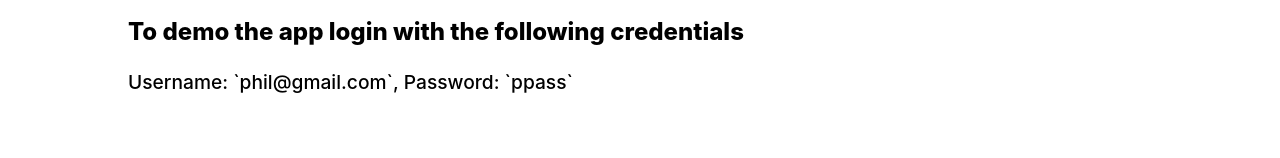
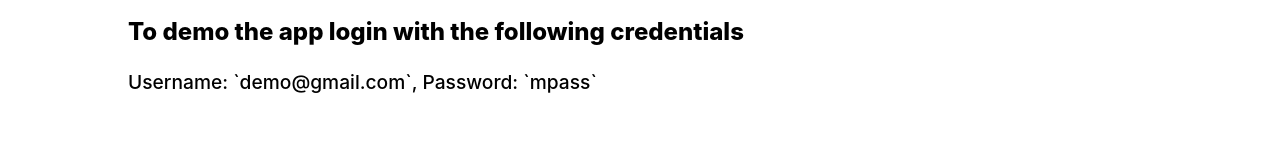
Before and after one commit to pkhaisman/climbr-client, a React (Create React App) app: page / in a window 1280 px wide. Shown: the part 642-800 px from the top of the page. Built offline with nearby package versions, Linux system fonts and the light colour scheme; no server answers; what @pusher/chatkit-client-react, @pusher/chatkit-server would draw is missing.

Commit message:
Prepare demo user for live app

```diff
--- a/src/components/Content/Content.js
+++ b/src/components/Content/Content.js
@@ -6,7 +6,7 @@ class Content extends React.Component {
         const contentData = [
             {
                 title: 'To demo the app login with the following credentials',
-                content: 'Username: `phil@gmail.com`, Password: `ppass`',
+                content: 'Username: `demo@gmail.com`, Password: `mpass`',
             },
             {
                 title: '1) Fill out your profile!',
```
